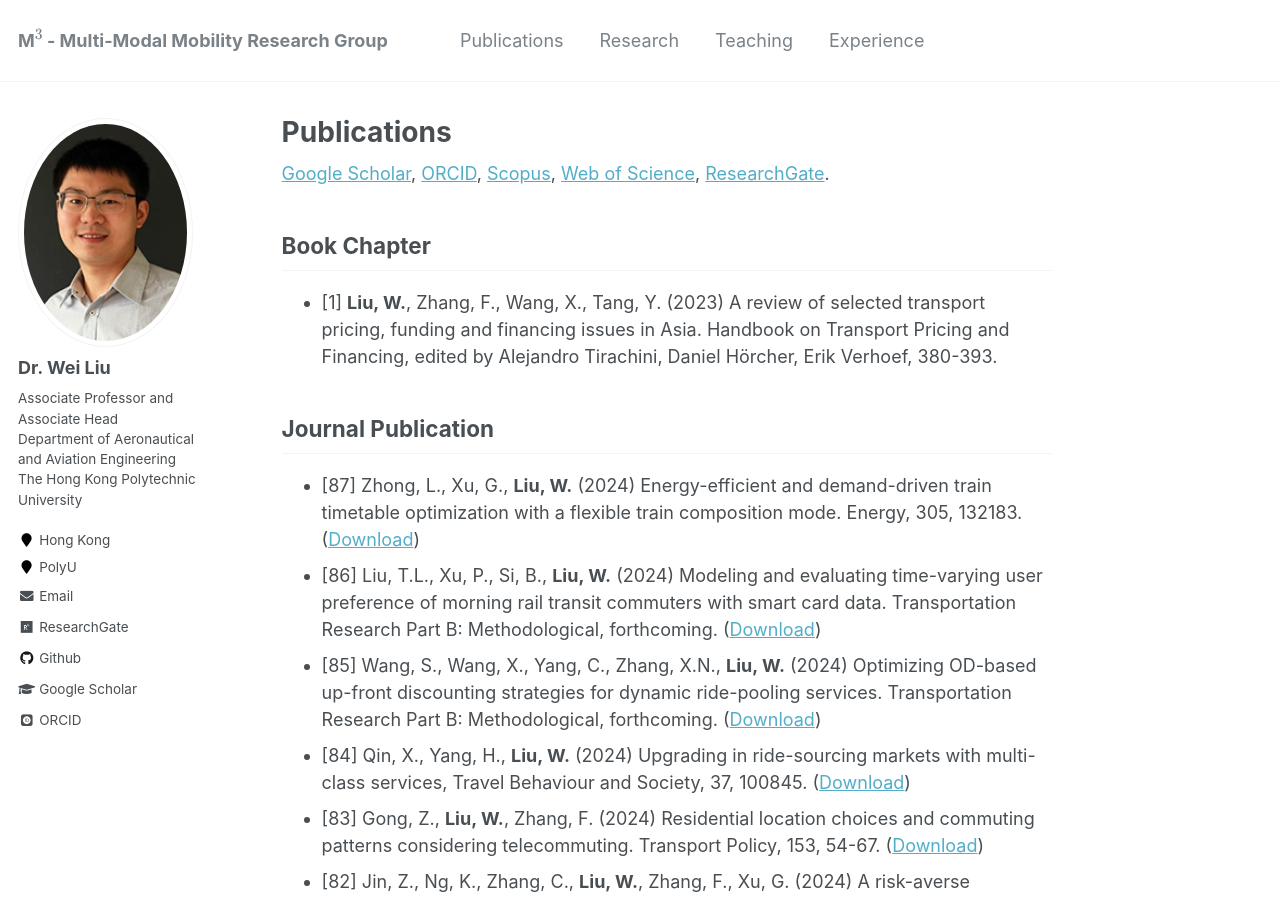
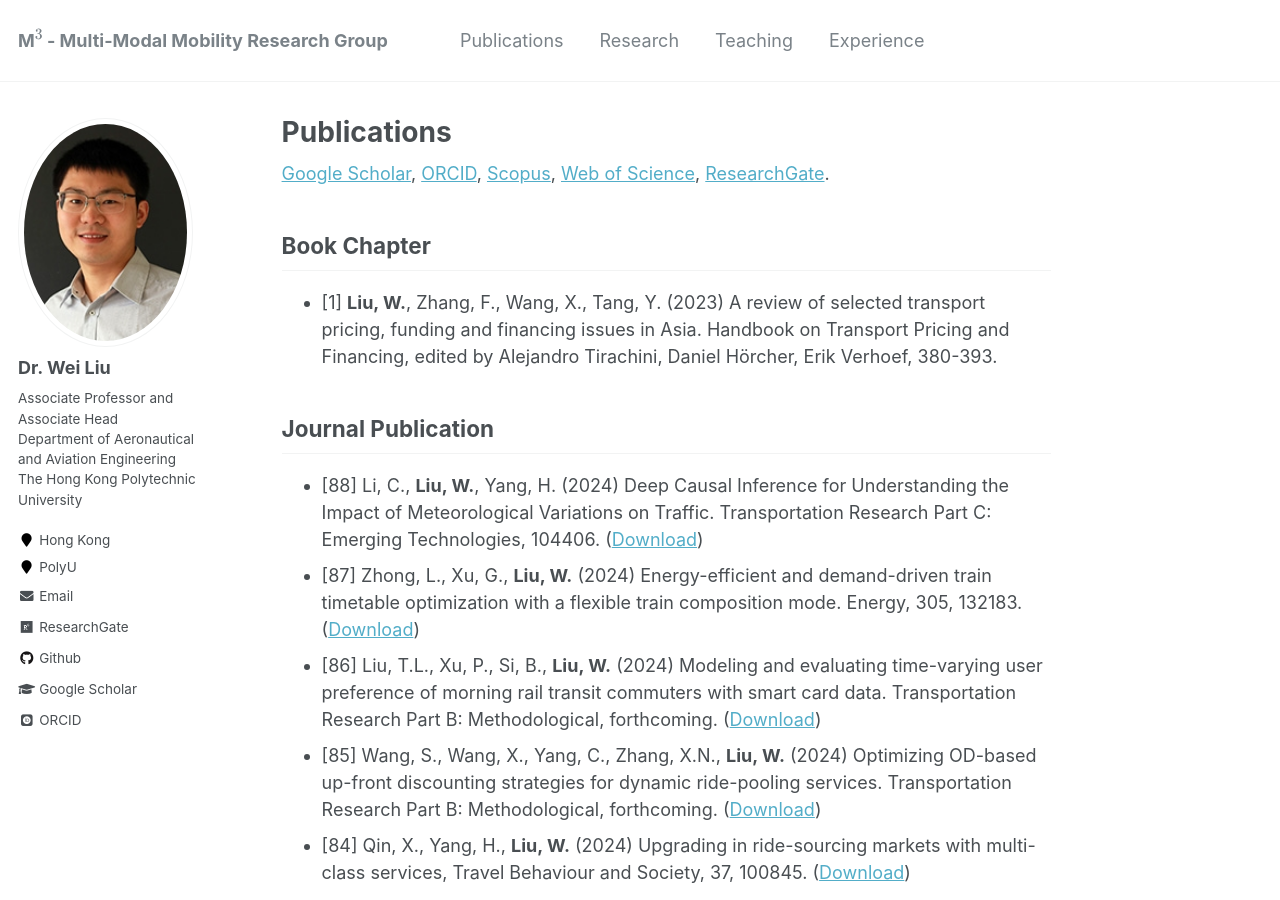
Before and after one commit to weiliu2016/weiliu2016.github.io, a Jekyll site: the page built from _pages/publications.md, in a window 1280 px wide and 900 px high. Built offline with Jekyll 4.4.1, drawn with Linux system fonts in a browser that asks for light colours; some web fonts are replaced; formulas are drawn with MathJax 3.

Commit message:
Update publications.md

```diff
--- a/_pages/publications.md
+++ b/_pages/publications.md
@@ -22,6 +22,7 @@ Book Chapter
 
 Journal Publication
 ----------
+* [88] Li, C., **Liu, W.**, Yang, H. (2024) Deep Causal Inference for Understanding the Impact of Meteorological Variations on Traffic. Transportation Research Part C: Emerging Technologies, 104406. ([Download](https://doi.org/10.1016/j.trc.2024.104744))
 * [87] Zhong, L., Xu, G., **Liu, W.** (2024) Energy-efficient and demand-driven train timetable optimization with a flexible train composition mode. Energy, 305, 132183. ([Download](https://doi.org/10.1016/j.energy.2024.132183))
 * [86] Liu, T.L., Xu, P., Si, B., **Liu, W.** (2024) Modeling and evaluating time-varying user preference of morning rail transit commuters with smart card data. Transportation Research Part B: Methodological, forthcoming. ([Download](https://doi.org/10.1016/j.trb.2024.xxxxxx))
 * [85] Wang, S., Wang, X., Yang, C., Zhang, X.N., **Liu, W.** (2024) Optimizing OD-based up-front discounting strategies for dynamic ride-pooling services. Transportation Research Part B: Methodological, forthcoming. ([Download](https://doi.org/10.1016/j.trb.2024.xxxxxx))
```
